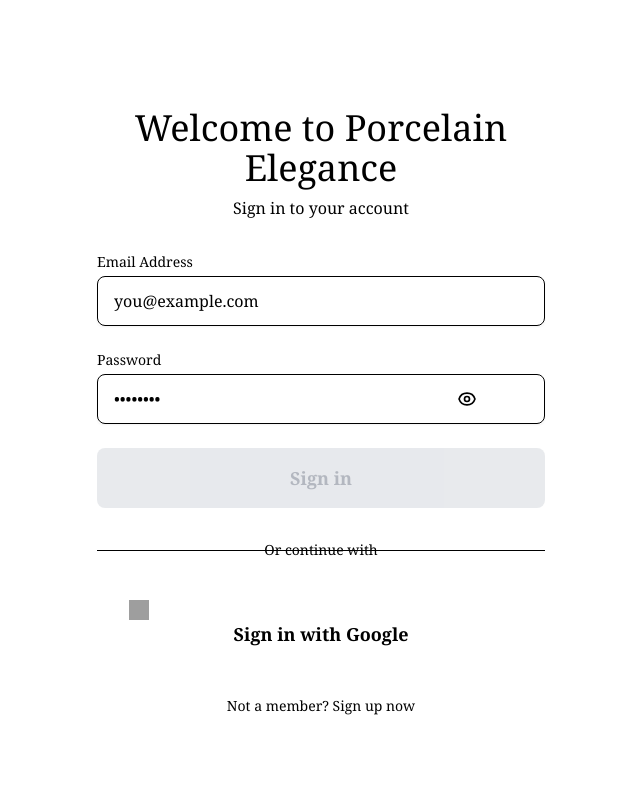
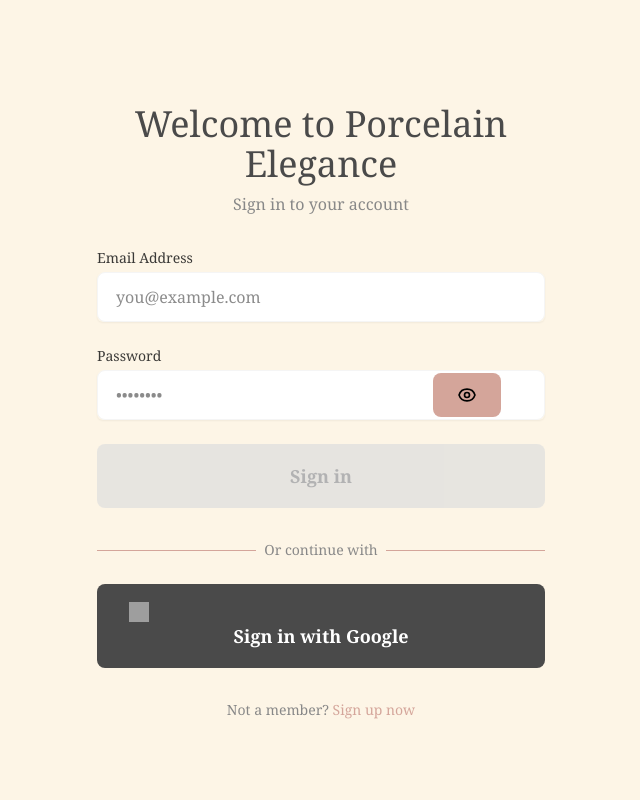
Before and after one commit to Finrood/NatiArt, an Angular app in the folder frontend/natiart-app/: page /login in a window 1280 px wide. Shown: the top 800 px of the page, without its empty margins (319-959 px from the left). Built offline with nearby package versions, Linux system fonts and the light colour scheme; grey boxes are pictures that could not be loaded.

Commit message:
[Frontend] Fix tailwind upgrade to v4

```diff
--- a/frontend/natiart-app/src/styles.css
+++ b/frontend/natiart-app/src/styles.css
@@ -19,33 +19,33 @@
 /* v4 Theme Extensions: All custom colors defined here for opacity support */
 @theme {
   /* Custom Colors with Alpha Support (enables /30, etc.) */
-  --color-primary: rgb(var(--primary) / <alpha-value>);
-  --color-primary-light: rgb(var(--primary-light) / <alpha-value>);
-  --color-primary-lighter: rgb(var(--primary-lighter) / <alpha-value>);
-  --color-primary-dark: rgb(var(--primary-dark) / <alpha-value>);
-  --color-primary-contrast: rgb(var(--primary-contrast) / <alpha-value>);
+  --color-primary: rgb(var(--primary));
+  --color-primary-light: rgb(var(--primary-light));
+  --color-primary-lighter: rgb(var(--primary-lighter));
+  --color-primary-dark: rgb(var(--primary-dark));
+  --color-primary-contrast: rgb(var(--primary-contrast));
 
-  --color-secondary: rgb(var(--secondary) / <alpha-value>);
-  --color-secondary-light: rgb(var(--secondary-light) / <alpha-value>);
-  --color-secondary-dark: rgb(var(--secondary-dark) / <alpha-value>);
-  --color-secondary-contrast: rgb(var(--secondary-contrast) / <alpha-value>);
+  --color-secondary: rgb(var(--secondary));
+  --color-secondary-light: rgb(var(--secondary-light));
+  --color-secondary-dark: rgb(var(--secondary-dark));
+  --color-secondary-contrast: rgb(var(--secondary-contrast));
 
   --color-error: #ef4444;
   --color-success: #22c55e;
   --color-warning: #eab308;
   --color-info: #3b82f6;
 
-  --color-surface: rgb(var(--surface) / <alpha-value>);
-  --color-surface-variant: rgb(var(--surface-variant) / <alpha-value>);
-  --color-surface-contrast: rgb(var(--on-surface) / <alpha-value>); /* For border-surface-contrast/30 */
+  --color-surface: rgb(var(--surface));
+  --color-surface-variant: rgb(var(--surface-variant));
+  --color-surface-contrast: rgb(var(--on-surface)); /* For border-surface-contrast/30 */
 
-  --color-background: rgb(var(--background) / <alpha-value>);
-  --color-background-variant: rgb(var(--background-variant) / <alpha-value>);
+  --color-background: rgb(var(--background));
+  --color-background-variant: rgb(var(--background-variant));
 
-  --color-accent: rgb(var(--accent) / <alpha-value>);
-  --color-accent-contrast: rgb(var(--accent-contrast) / <alpha-value>);
+  --color-accent: rgb(var(--accent));
+  --color-accent-contrast: rgb(var(--accent-contrast));
 
-  --color-text-muted: rgb(var(--text-muted) / <alpha-value>);
+  --color-text-muted: rgb(var(--text-muted));
 
   /* Fonts, Sizes, Spacing, etc. (unchanged) */
   --font-family-sans: "Poppins", sans-serif;
@@ -65,7 +65,7 @@
   --font-size-5xl: 3rem;
   --font-size-6xl: 4rem;
 
-  --spacing-4.5: 1.125rem;
+  --spacing-4: 1.125rem;
   --spacing-18: 4.5rem;
   --spacing-22: 5.5rem;
   --spacing-30: 7.5rem;
```
